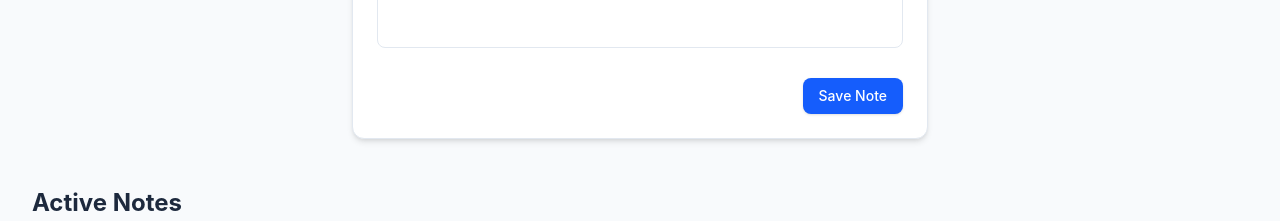
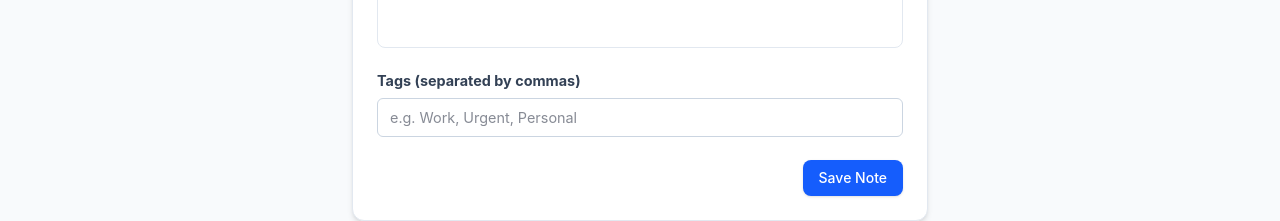
Before and after one commit to feliarroyo/notes-app, a React app in the folder frontend/: page / in a window 1280 px wide. Shown: the part 432-653 px from the top of the page. Built offline with nearby package versions, Linux system fonts and the light colour scheme; no server answers; the HTML template or start-up script is replaced by a standard one.

Commit message:
feat: Added tag input to NoteForm

```diff
--- a/frontend/src/components/NoteForm.jsx
+++ b/frontend/src/components/NoteForm.jsx
@@ -1,13 +1,25 @@
 import { useState, useEffect } from 'react';
 
-export default function NoteForm( { onSave, initialData, onCancel } ) {
+export default function NoteForm({ onSave, initialData, onCancel }) {
     const [title, setTitle] = useState('');
     const [content, setContent] = useState('');
+    const [tagsInput, setTagsInput] = useState('');
 
     useEffect(() => {
         if (initialData) {
             setTitle(initialData.title);
             setContent(initialData.content);
+            if (initialData.tagNames) {
+                setTagsInput(initialData.tagNames.join(', '));
+            }
+            else
+                setTagsInput('');
+        }
+        else {
+            // Create Mode: Force all fields back to empty
+            setTitle('');
+            setContent('');
+            setTagsInput('');
         }
     }, [initialData]);
 
@@ -15,16 +27,23 @@ export default function NoteForm( { onSave, initialData, onCancel } ) {
         e.preventDefault();
 
         if (!title.trim() && !content.trim()) return;
-        onSave({ ...initialData, title: title.trim(), content: content.trim() });
+
+        const tagNamesArray = tagsInput.split(',').map(tag => tag.trim()).filter(tag => tag !== '');
+
+        onSave({ ...initialData, title: title.trim(), content: content.trim(), tagNames: tagNamesArray });
 
         setTitle('');
         setContent('');
+        setTagsInput('');
     }
+
     return (
+
         <div className="bg-white p-6 rounded-xl border border-slate-200 shadow-md max-w-xl mx-auto mb-8">
+
             <h3 className="text-lg font-bold text-slate-800 mb-4">{initialData ? 'Edit Note' : 'Create New Note'}</h3>
 
-            <form onSubmit={ handleSubmit } className="space-y-4">
+            <form onSubmit={handleSubmit} className="space-y-4">
                 {/* Title Input */}
                 <div>
                     <label className="block text-xs font-semibold text-slate-500 uppercase tracking-wider mb-1">
@@ -53,6 +72,26 @@ export default function NoteForm( { onSave, initialData, onCancel } ) {
                     ></textarea>
                 </div>
 
+                {/* Tags Input */}
+                <div style={{ marginBottom: '15px', display: 'flex', flexDirection: 'column' }}>
+                    <label style={{ fontWeight: 'bold', marginBottom: '6px', fontSize: '0.9rem', color: '#334155' }}>
+                        Tags (separated by commas)
+                    </label>
+                    <input
+                        type="text"
+                        placeholder="e.g. Work, Urgent, Personal"
+                        value={tagsInput}
+                        onChange={(e) => setTagsInput(e.target.value)}
+                        style={{
+                            padding: '8px 12px',
+                            borderRadius: '6px',
+                            border: '1px solid #cbd5e1',
+                            fontSize: '0.9rem',
+                            outline: 'none'
+                        }}
+                    />
+                </div>
+
                 {/* Action Buttons */}
                 <div className="flex justify-end gap-2 pt-2">
                     <button
```
